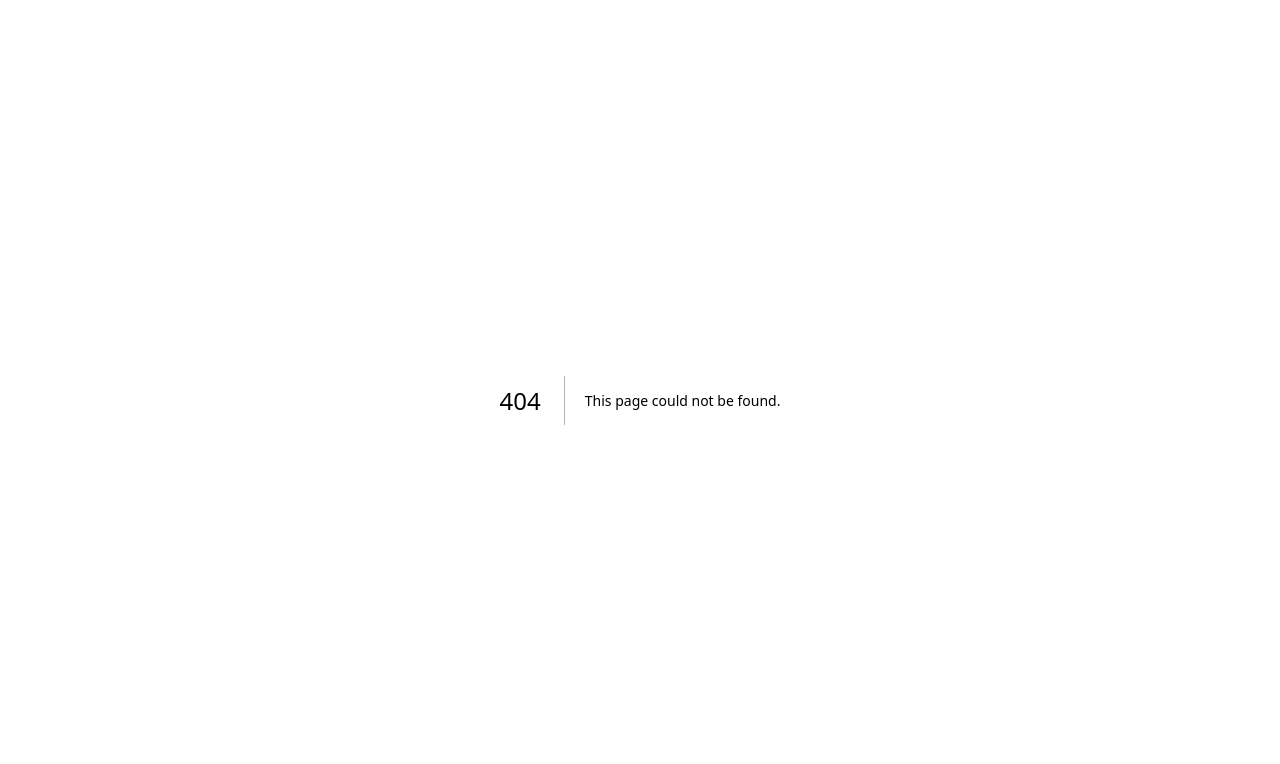
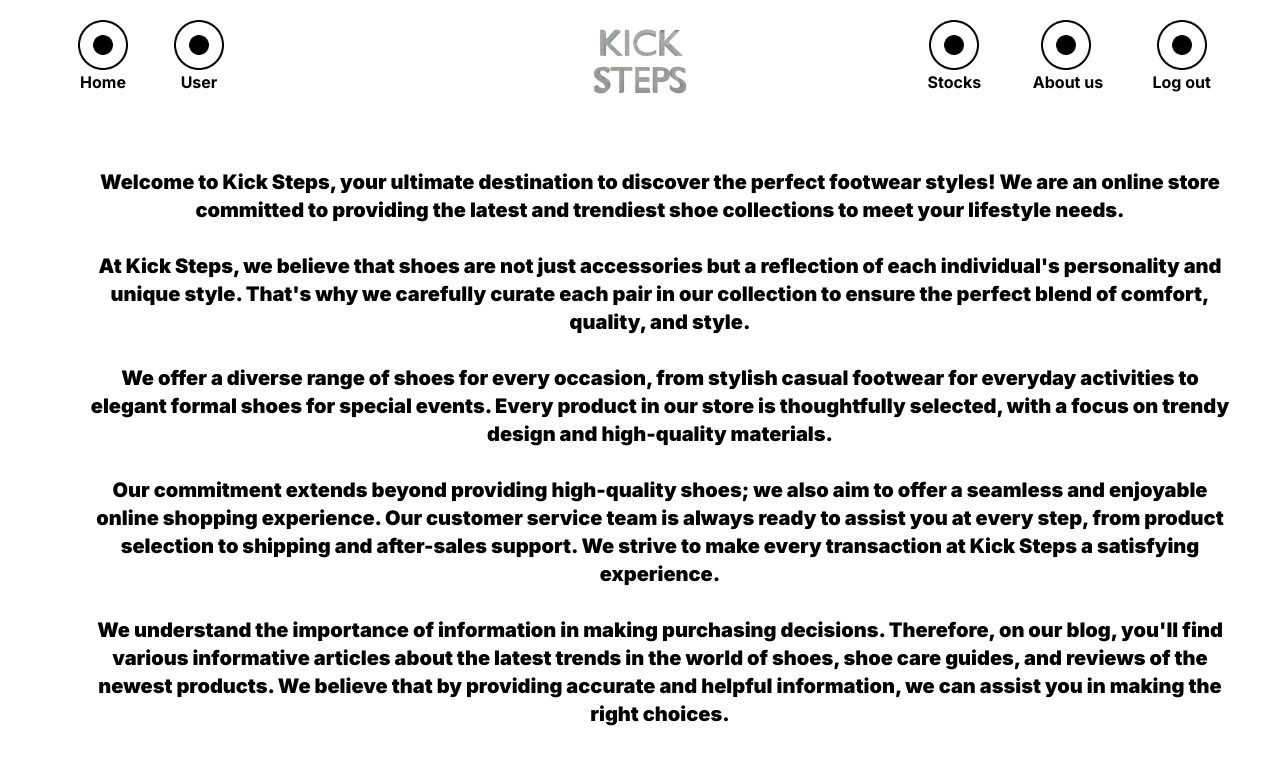
Before and after one commit to hendsuuu/kicksteps, a Next.js app: page /about in a window 1280 px wide. Before the commit this address had no page. Shown: the top 764 px of the page. Built offline with nearby package versions, Linux system fonts and the light colour scheme.

Commit message:
add about page

```diff
--- /dev/null
+++ b/app/about/page.jsx
@@ -0,0 +1,50 @@
+import Nav from "@/components/Nav";
+import React from "react";
+
+const page = () => {
+  return (
+    <>
+      <Nav></Nav>
+      <div className="w-full h-screen p-2">
+        <div className="p-10 ml-10 text-xl text-center font-black d-flex place-content-center">
+          <p>
+            Welcome to Kick Steps, your ultimate destination to discover the
+            perfect footwear styles! We are an online store committed to
+            providing the latest and trendiest shoe collections to meet your
+            lifestyle needs.
+          </p><br />
+          <p>
+            At Kick Steps, we believe that shoes are not just accessories but a
+            reflection of each individual's personality and unique style. That's
+            why we carefully curate each pair in our collection to ensure the
+            perfect blend of comfort, quality, and style.
+          </p><br />
+          <p>
+            We offer a diverse range of shoes for every occasion, from stylish
+            casual footwear for everyday activities to elegant formal shoes for
+            special events. Every product in our store is thoughtfully selected,
+            with a focus on trendy design and high-quality materials.
+          </p><br />
+          <p>
+            Our commitment extends beyond providing high-quality shoes; we also
+            aim to offer a seamless and enjoyable online shopping experience.
+            Our customer service team is always ready to assist you at every
+            step, from product selection to shipping and after-sales support. We
+            strive to make every transaction at Kick Steps a satisfying
+            experience.
+          </p><br />
+          <p>
+            We understand the importance of information in making purchasing
+            decisions. Therefore, on our blog, you'll find various informative
+            articles about the latest trends in the world of shoes, shoe care
+            guides, and reviews of the newest products. We believe that by
+            providing accurate and helpful information, we can assist you in
+            making the right choices.
+          </p>
+        </div>
+      </div>
+    </>
+  );
+};
+
+export default page;
--- a/components/Nav.jsx
+++ b/components/Nav.jsx
@@ -4,8 +4,8 @@ import Image from "next/image";
 const Nav = () => {
   return (
     <div className="w-full flex justify-between p-5">
-      <div className="flex justify-evenly  sm:w-full sm:max-w-sm">
-        <div className="text-center">
+      <div className="flex sm:w-full sm:max-w-sm">
+        <div className="ml-[50px] text-center">
           <a href="/dashboard">
             <div className="mx-2">
               <Image
@@ -18,7 +18,7 @@ const Nav = () => {
             <div className="font-bold">Home</div>
           </a>
         </div>
-        <div className="text-center">
+        <div className="ml-[30px] text-center">
           <a href="/user">
             <div className="mx-2">
               <Image
@@ -31,7 +31,7 @@ const Nav = () => {
             <div className="font-bold">User</div>
           </a>
         </div>
-        <div className="text-center">
+        {/* <div className="text-center">
           <div className="mx-2">
             <Image
               alt="travel"
@@ -41,13 +41,14 @@ const Nav = () => {
             />
           </div>
           <div className="font-bold">Profile</div>
-        </div>
+        </div> */}
       </div>
       <div className="sm:mx-auto sm:w-full sm:max-w-sm">
         <div className="h-20 logo"></div>
       </div>
       <div className="flex justify-evenly sm:w-full sm:max-w-sm">
         <div className="text-center">
+          <a href="">
             <div className="mx-2">
               <Image
                 alt="travel"
@@ -56,9 +57,11 @@ const Nav = () => {
                 height={50}
               />
             </div>
-          <div className="font-bold">Setting</div>
+            <div className="font-bold">Stocks</div>
+          </a>
         </div>
         <div className="text-center">
+          <a href="/about">
             <div className="mx-2">
               <Image
                 alt="travel"
@@ -68,8 +71,10 @@ const Nav = () => {
               />
             </div>
             <div className="font-bold">About us</div>
+          </a>
         </div>
         <div className="text-center">
+          <a href="/">
             <div className="mx-2">
               <Image
                 alt="travel"
@@ -79,6 +84,7 @@ const Nav = () => {
               />
             </div>
             <div className="font-bold">Log out</div>
+          </a>
         </div>
       </div>
     </div>
```
Lines whose indentation alone changed are shown as unchanged.
